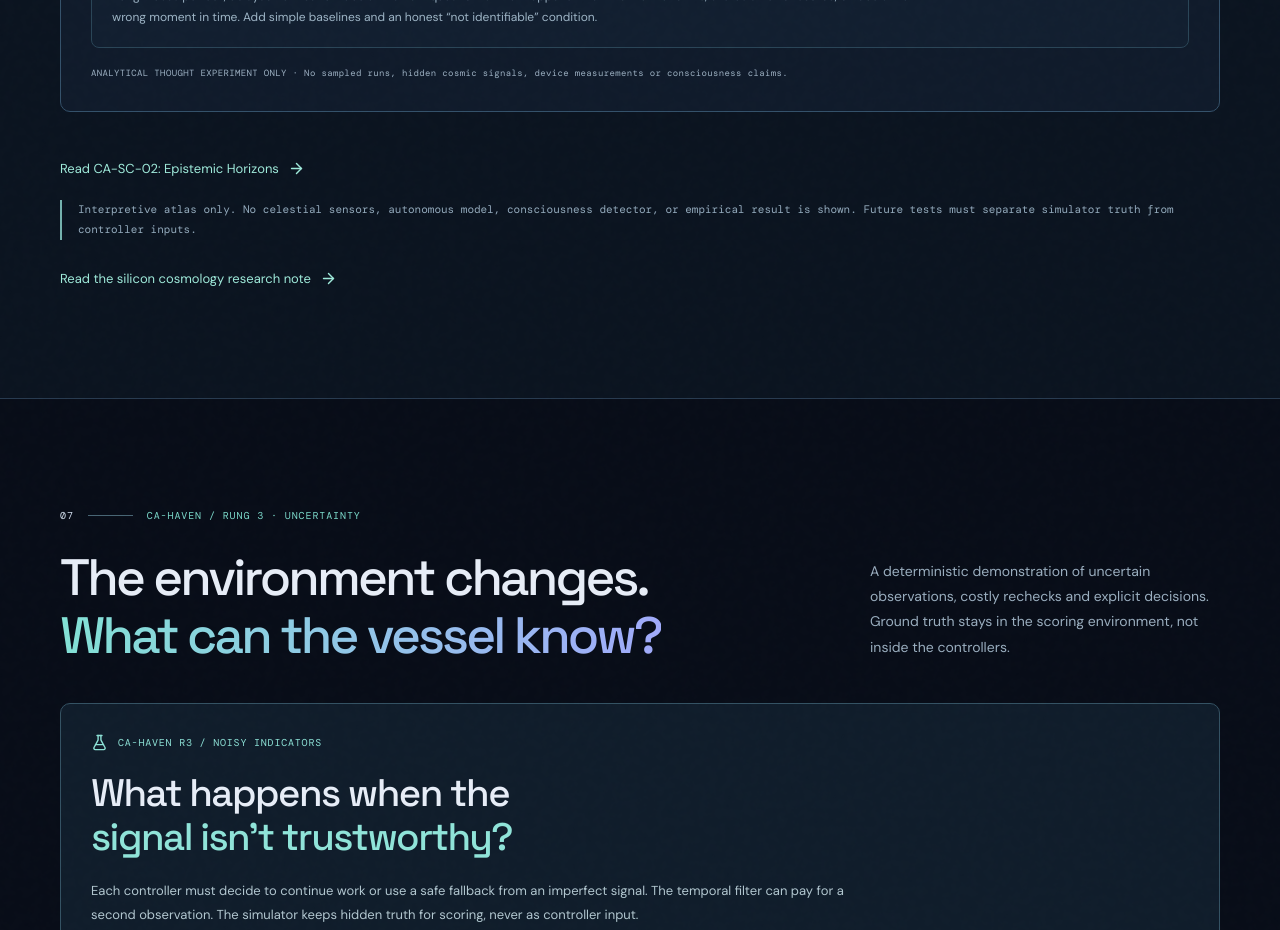
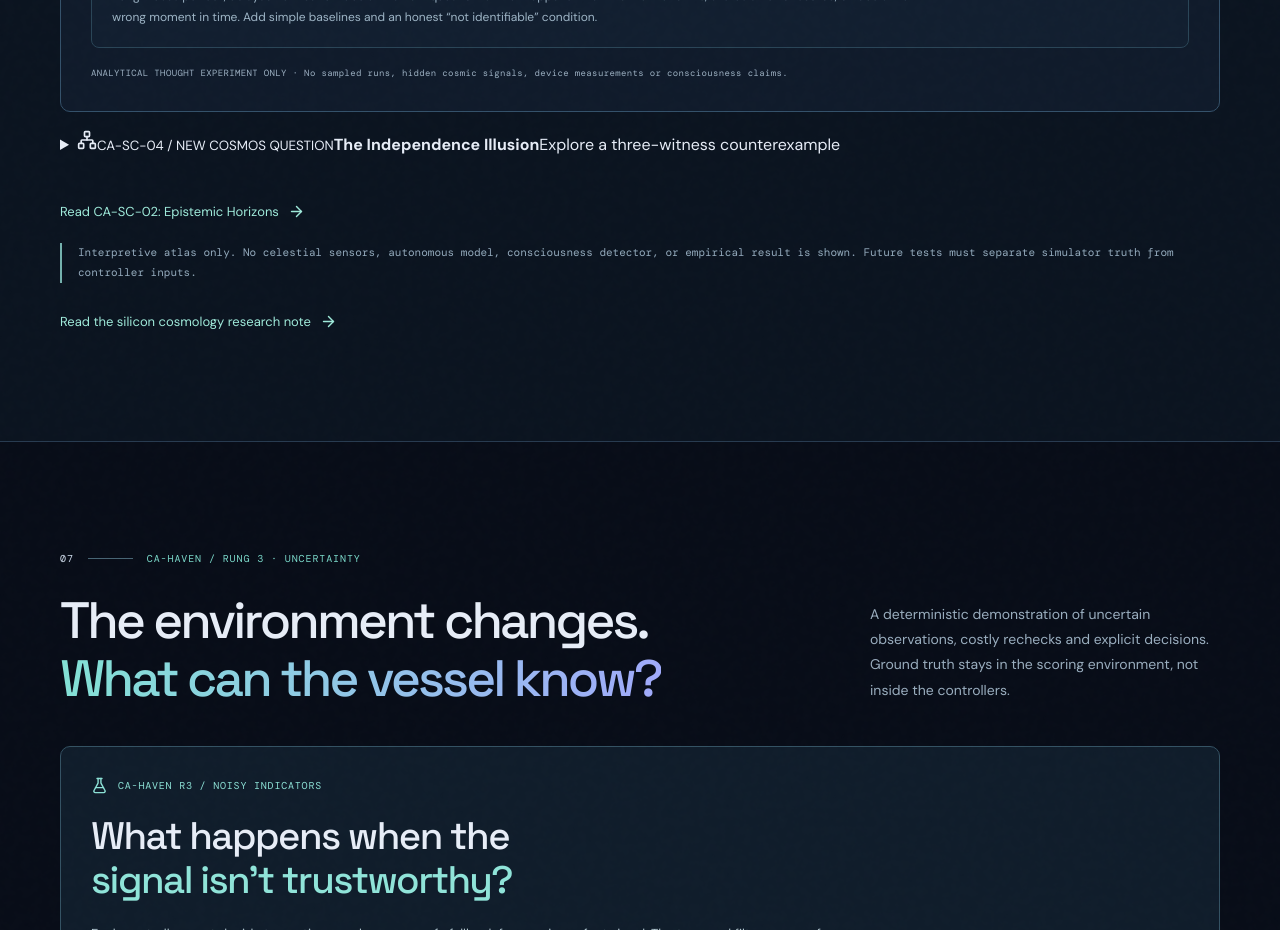
Before and after one commit to MichaelWave369/CompAware, a React (Vite) app: page / in a window 1280 px wide. Shown: the part 8720-9650 px from the top of the page. Built offline with nearby package versions, Linux system fonts and the light colour scheme.

Commit message:
feat(ca-sc-04): integrate independence inquiry into src/components/SiliconCosmology.jsx

```diff
--- a/src/components/SiliconCosmology.jsx
+++ b/src/components/SiliconCosmology.jsx
@@ -3,6 +3,7 @@ import { ArrowRight, Compass, FlaskConical, ShieldCheck } from 'lucide-react';
 import { cosmosLenses, cosmosEvidenceLevels } from '../data/siliconCosmology.js';
 import EpistemicHorizon from './EpistemicHorizon.jsx';
 import WitnessParadox from './WitnessParadox.jsx';
+import IndependenceIllusion from './IndependenceIllusion.jsx';
 
 export default function SiliconCosmology() {
   const [activeId, setActiveId] = useState(cosmosLenses[0].id);
@@ -50,6 +51,7 @@ export default function SiliconCosmology() {
       </div>
       <EpistemicHorizon />
       <WitnessParadox />
+      <IndependenceIllusion />
       <a className="text-link" href="https://github.com/MichaelWave369/CompAware/blob/main/docs/EPISTEMIC_HORIZONS.md" target="_blank" rel="noreferrer">Read CA-SC-02: Epistemic Horizons <ArrowRight size={17} aria-hidden="true" /></a>
       <p className="cosmos-disclaimer">Interpretive atlas only. No celestial sensors, autonomous model, consciousness detector, or empirical result is shown. Future tests must separate simulator truth from controller inputs.</p>
     </div>
```
